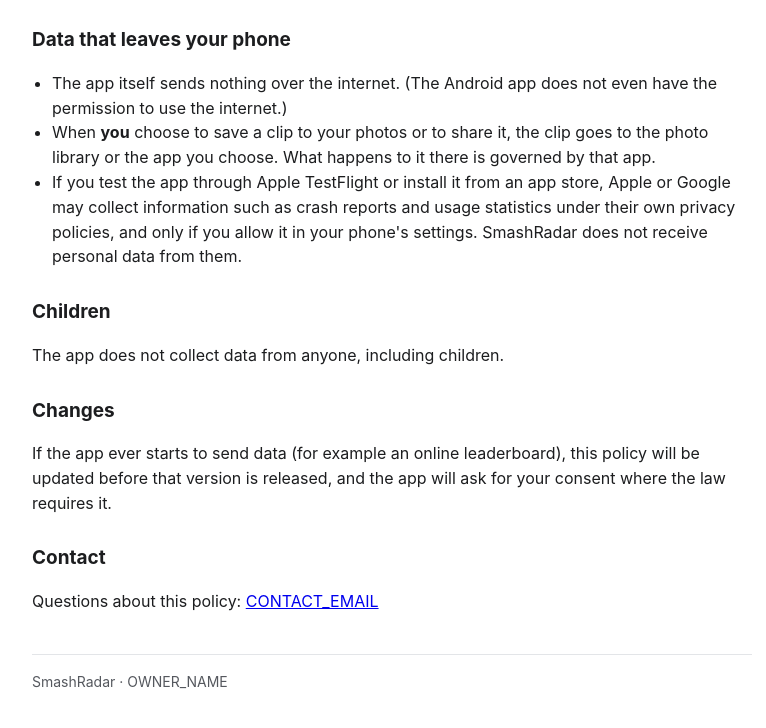
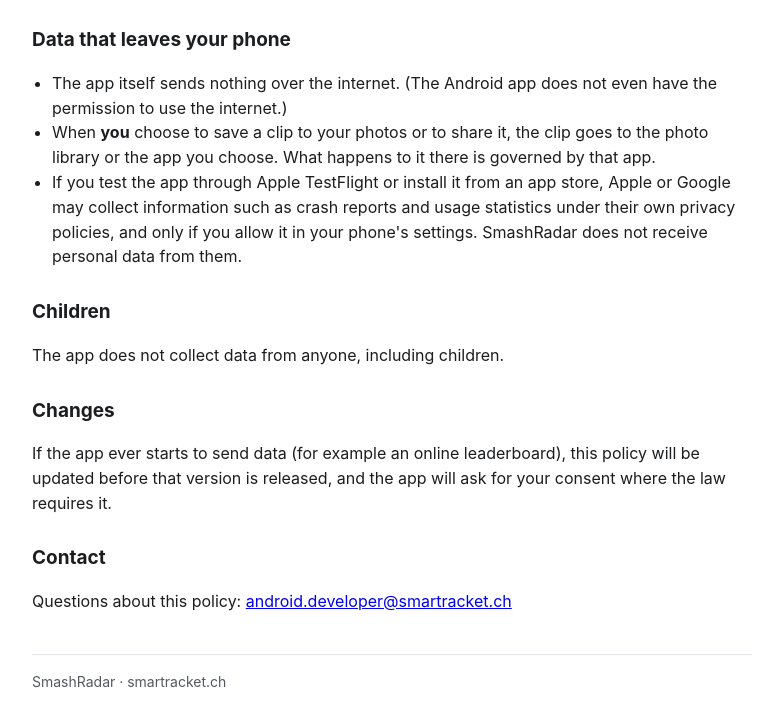
Before and after one commit to loislo/policies, a plain HTML site: page smashradar/privacy-policy.html in a window 1280 px wide. Shown: the part 723-1451 px from the top of the page, without its empty margins (248-1014 px from the left). Drawn offline with Linux system fonts and the light colour scheme.

Commit message:
SmashRadar privacy policy under smashradar/privacy-policy.html
- Moved from index.html; contact android.developer@smartracket.ch,
  owner smartracket.ch

Claude-Session: https://claude.ai/code/session_01GotCZeToBw6vfjdZMEaNXX

```diff
--- a/index.html
+++ b/smashradar/privacy-policy.html
@@ -65,9 +65,9 @@ The app has no account, no advertising and no analytics.</p>
 that version is released, and the app will ask for your consent where the law requires it.</p>
 
 <h2>Contact</h2>
-<p>Questions about this policy: <a href="mailto:CONTACT_EMAIL">CONTACT_EMAIL</a></p>
+<p>Questions about this policy: <a href="mailto:android.developer@smartracket.ch">android.developer@smartracket.ch</a></p>
 
-<footer>SmashRadar · OWNER_NAME</footer>
+<footer>SmashRadar · smartracket.ch</footer>
 </main>
 </body>
 </html>
```
